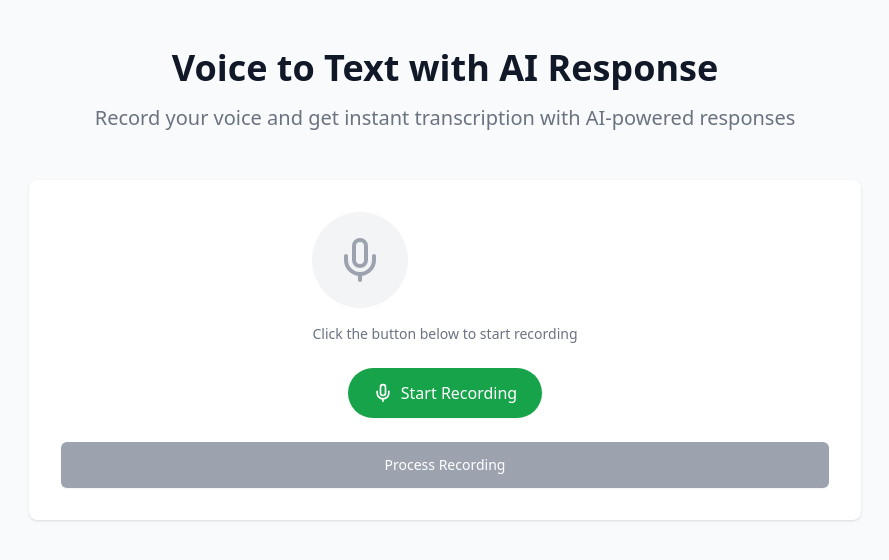
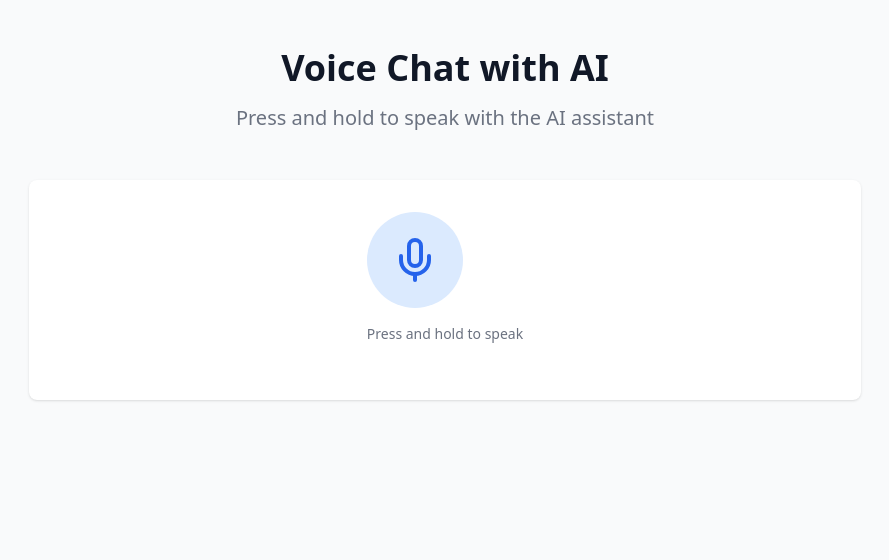
Before and after one commit to kazaneza/hackthon, a React (Vite) app in the folder frontend/: page / in a window 1280 px wide. Shown: the top 560 px of the page, without its empty margins (195-1084 px from the left). Built offline with nearby package versions, Linux system fonts and the light colour scheme.

Commit message:
working with press and hold

```diff
--- a/frontend/src/App.tsx
+++ b/frontend/src/App.tsx
@@ -1,22 +1,24 @@
-import React, { useState, useRef } from 'react';
-import { Mic, AlertCircle, StopCircle, Volume2 } from 'lucide-react';
+import React, { useState, useRef, useCallback } from 'react';
+import { Mic, AlertCircle, Volume2 } from 'lucide-react';
 import axios from 'axios';
 
 function App() {
-  const [file, setFile] = useState<File | null>(null);
   const [transcription, setTranscription] = useState<string>('');
   const [gptResponse, setGptResponse] = useState<string>('');
   const [loading, setLoading] = useState(false);
   const [error, setError] = useState<string>('');
   const [isRecording, setIsRecording] = useState(false);
   const [isPlaying, setIsPlaying] = useState(false);
+  const [currentSubtitle, setCurrentSubtitle] = useState<string>('');
   const mediaRecorderRef = useRef<MediaRecorder | null>(null);
   const chunksRef = useRef<Blob[]>([]);
   const audioRef = useRef<HTMLAudioElement | null>(null);
+  const streamRef = useRef<MediaStream | null>(null);
 
-  const startRecording = async () => {
+  const startRecording = useCallback(async () => {
     try {
       const stream = await navigator.mediaDevices.getUserMedia({ audio: true });
+      streamRef.current = stream;
       const mediaRecorder = new MediaRecorder(stream, {
         mimeType: 'audio/webm'
       });
@@ -29,13 +31,6 @@ function App() {
         }
       };
 
-      mediaRecorder.onstop = () => {
-        const audioBlob = new Blob(chunksRef.current, { type: 'audio/webm' });
-        const audioFile = new File([audioBlob], 'recording.webm', { type: 'audio/webm' });
-        setFile(audioFile);
-        stream.getTracks().forEach(track => track.stop());
-      };
-
       mediaRecorder.start();
       setIsRecording(true);
       setError('');
@@ -43,17 +38,55 @@ function App() {
       setError('Failed to access microphone. Please ensure microphone permissions are granted.');
       console.error(err);
     }
+  }, []);
+
+  const stopRecording = useCallback(async () => {
+    if (!mediaRecorderRef.current || !isRecording) return;
+
+    return new Promise<void>((resolve) => {
+      if (mediaRecorderRef.current) {
+        mediaRecorderRef.current.onstop = async () => {
+          const audioBlob = new Blob(chunksRef.current, { type: 'audio/webm' });
+          const audioFile = new File([audioBlob], 'recording.webm', { type: 'audio/webm' });
+
+          // Clean up the stream
+          if (streamRef.current) {
+            streamRef.current.getTracks().forEach(track => track.stop());
+          }
+
+          try {
+            setLoading(true);
+            const formData = new FormData();
+            formData.append('file', audioFile);
+
+            const response = await axios.post('http://localhost:8000/transcribe', formData, {
+              headers: {
+                'Content-Type': 'multipart/form-data',
+              },
+            });
+
+            setTranscription(response.data.transcription);
+            setGptResponse(response.data.response);
+
+            // Automatically play the response
+            playResponse(response.data.response);
+          } catch (err) {
+            setError('Failed to process recording. Please try again.');
+            console.error(err);
+          } finally {
+            setLoading(false);
+            resolve();
+          }
         };
 
-  const stopRecording = () => {
-    if (mediaRecorderRef.current && isRecording) {
         mediaRecorderRef.current.stop();
         setIsRecording(false);
       }
-  };
+    });
+  }, [isRecording]);
 
-  const playResponse = async () => {
-    if (!gptResponse) return;
+  const playResponse = async (text: string) => {
+    if (!text) return;
 
     try {
       setIsPlaying(true);
@@ -61,7 +94,7 @@ function App() {
 
       const response = await axios({
         method: 'get',
-        url: `http://localhost:8000/speak/${encodeURIComponent(gptResponse)}`,
+        url: `http://localhost:8000/speak/${encodeURIComponent(text)}`,
         responseType: 'blob'
       });
 
@@ -70,8 +103,27 @@ function App() {
 
       if (audioRef.current) {
         audioRef.current.src = audioUrl;
+
+        // Split response into words for subtitle animation
+        const words = text.split(' ');
+        let wordIndex = 0;
+
+        audioRef.current.ontimeupdate = () => {
+          if (audioRef.current) {
+            // Roughly estimate word timing based on audio duration
+            const wordsPerSecond = words.length / audioRef.current.duration;
+            const currentWordIndex = Math.floor(audioRef.current.currentTime * wordsPerSecond);
+
+            if (currentWordIndex !== wordIndex && currentWordIndex < words.length) {
+              wordIndex = currentWordIndex;
+              setCurrentSubtitle(words.slice(0, currentWordIndex + 1).join(' '));
+            }
+          }
+        };
+
         audioRef.current.onended = () => {
           setIsPlaying(false);
+          setCurrentSubtitle('');
           URL.revokeObjectURL(audioUrl);
         };
 
@@ -90,89 +142,49 @@ function App() {
     }
   };
 
-  const handleSubmit = async (event: React.FormEvent) => {
-    event.preventDefault();
-    if (!file) {
-      setError('Please make a recording first');
-      return;
-    }
-
-    setLoading(true);
-    setError('');
-
-    const formData = new FormData();
-    formData.append('file', file);
-
-    try {
-      const response = await axios.post('http://localhost:8000/transcribe', formData, {
-        headers: {
-          'Content-Type': 'multipart/form-data',
-        },
-      });
-      setTranscription(response.data.transcription);
-      setGptResponse(response.data.response);
-    } catch (err) {
-      setError('Failed to process recording. Please try again.');
-      console.error(err);
-    } finally {
-      setLoading(false);
-    }
-  };
-
   return (
     <div className="min-h-screen bg-gray-50">
       <div className="max-w-4xl mx-auto py-12 px-4 sm:px-6 lg:px-8">
         <div className="text-center">
           <h1 className="text-3xl font-bold text-gray-900 sm:text-4xl">
-            Voice to Text with AI Response
+            Voice Chat with AI
           </h1>
           <p className="mt-3 text-xl text-gray-500 sm:mt-4">
-            Record your voice and get instant transcription with AI-powered responses
+            Press and hold to speak with the AI assistant
           </p>
         </div>
 
         <div className="mt-12">
-          <form onSubmit={handleSubmit} className="space-y-8">
           <div className="space-y-6">
             <div className="bg-white p-8 rounded-lg shadow">
               <div className="flex flex-col items-center justify-center">
                 <div className="mb-6 text-center">
-                    <div className="flex items-center justify-center h-24 w-24 rounded-full bg-gray-100 mb-4">
-                      {isRecording ? (
-                        <div className="relative">
-                          <div className="absolute inset-0 rounded-full bg-red-100 animate-ping"></div>
-                          <StopCircle className="w-12 h-12 text-red-600 relative z-10" />
-                        </div>
-                      ) : (
-                        <Mic className="w-12 h-12 text-gray-400" />
-                      )}
-                    </div>
-                    <p className="text-sm text-gray-500">
-                      {file ? 'Recording saved!' : 'Click the button below to start recording'}
-                    </p>
-                  </div>
-
                   <button
-                    type="button"
-                    onClick={isRecording ? stopRecording : startRecording}
-                    className={`flex items-center justify-center px-6 py-3 border border-transparent text-base font-medium rounded-full shadow-sm text-white ${
+                    onMouseDown={startRecording}
+                    onMouseUp={stopRecording}
+                    onMouseLeave={stopRecording}
+                    onTouchStart={startRecording}
+                    onTouchEnd={stopRecording}
+                    disabled={loading}
+                    className={`flex items-center justify-center h-24 w-24 rounded-full transition-all duration-200 ${
                       isRecording
-                        ? 'bg-red-600 hover:bg-red-700'
-                        : 'bg-green-600 hover:bg-green-700'
+                        ? 'bg-red-100 scale-110'
+                        : loading
+                        ? 'bg-gray-100 cursor-not-allowed'
+                        : 'bg-blue-100 hover:bg-blue-200'
                     }`}
                   >
-                    {isRecording ? (
-                      <>
-                        <StopCircle className="w-5 h-5 mr-2" />
-                        Stop Recording
-                      </>
-                    ) : (
-                      <>
-                        <Mic className="w-5 h-5 mr-2" />
-                        Start Recording
-                      </>
-                    )}
+                    <Mic className={`w-12 h-12 ${
+                      isRecording
+                        ? 'text-red-600'
+                        : loading
+                        ? 'text-gray-400'
+                        : 'text-blue-600'
+                    }`} />
                   </button>
+                  <p className="mt-4 text-sm text-gray-500">
+                    {loading ? 'Processing...' : isRecording ? 'Recording...' : 'Press and hold to speak'}
+                  </p>
                 </div>
 
                 {error && (
@@ -181,68 +193,49 @@ function App() {
                     <span>{error}</span>
                   </div>
                 )}
-
-                <div className="mt-6">
-                  <button
-                    type="submit"
-                    disabled={!file || loading || isRecording}
-                    className={`w-full flex justify-center py-3 px-4 border border-transparent rounded-md shadow-sm text-sm font-medium text-white ${
-                      !file || loading || isRecording
-                        ? 'bg-gray-400 cursor-not-allowed'
-                        : 'bg-blue-600 hover:bg-blue-700'
-                    }`}
-                  >
-                    {loading ? 'Processing...' : 'Process Recording'}
-                  </button>
               </div>
             </div>
 
-              {(transcription || gptResponse) && (
+            {isPlaying && (
+              <div className="bg-white p-8 rounded-lg shadow">
+                <div className="flex items-center justify-between mb-4">
+                  <h2 className="text-lg font-medium text-gray-900">AI Speaking</h2>
+                  <Volume2 className="w-5 h-5 text-blue-600 animate-pulse" />
+                </div>
+                <div className="bg-blue-50 p-4 rounded-md">
+                  <p className="text-gray-700 whitespace-pre-wrap">
+                    {currentSubtitle}
+                  </p>
+                </div>
+              </div>
+            )}
+
+            {(transcription || gptResponse) && !isPlaying && (
               <div className="bg-white p-8 rounded-lg shadow space-y-6">
                 {transcription && (
                   <div>
                     <h2 className="text-lg font-medium text-gray-900 mb-4">
-                        Transcription
+                      You Said
                     </h2>
                     <div className="bg-gray-50 p-4 rounded-md">
-                        <p className="text-gray-700 whitespace-pre-wrap">
-                          {transcription}
-                        </p>
+                      <p className="text-gray-700">{transcription}</p>
                     </div>
                   </div>
                 )}
 
                 {gptResponse && (
                   <div>
-                      <div className="flex justify-between items-center mb-4">
-                        <h2 className="text-lg font-medium text-gray-900">
+                    <h2 className="text-lg font-medium text-gray-900 mb-4">
                       AI Response
                     </h2>
-                        <button
-                          type="button"
-                          onClick={playResponse}
-                          disabled={isPlaying}
-                          className={`flex items-center px-3 py-2 rounded-md text-sm font-medium ${
-                            isPlaying
-                              ? 'bg-gray-100 text-gray-400 cursor-not-allowed'
-                              : 'bg-blue-100 text-blue-700 hover:bg-blue-200'
-                          }`}
-                        >
-                          <Volume2 className="w-4 h-4 mr-2" />
-                          {isPlaying ? 'Playing...' : 'Play Response'}
-                        </button>
-                      </div>
                     <div className="bg-blue-50 p-4 rounded-md">
-                        <p className="text-gray-700 whitespace-pre-wrap">
-                          {gptResponse}
-                        </p>
+                      <p className="text-gray-700">{gptResponse}</p>
                     </div>
                   </div>
                 )}
               </div>
             )}
           </div>
-          </form>
         </div>
       </div>
       <audio ref={audioRef} className="hidden" />
```
Also changed, not shown: 1 other file (tests, documents, lock files or other folders). Lines whose indentation alone changed are shown as unchanged.
